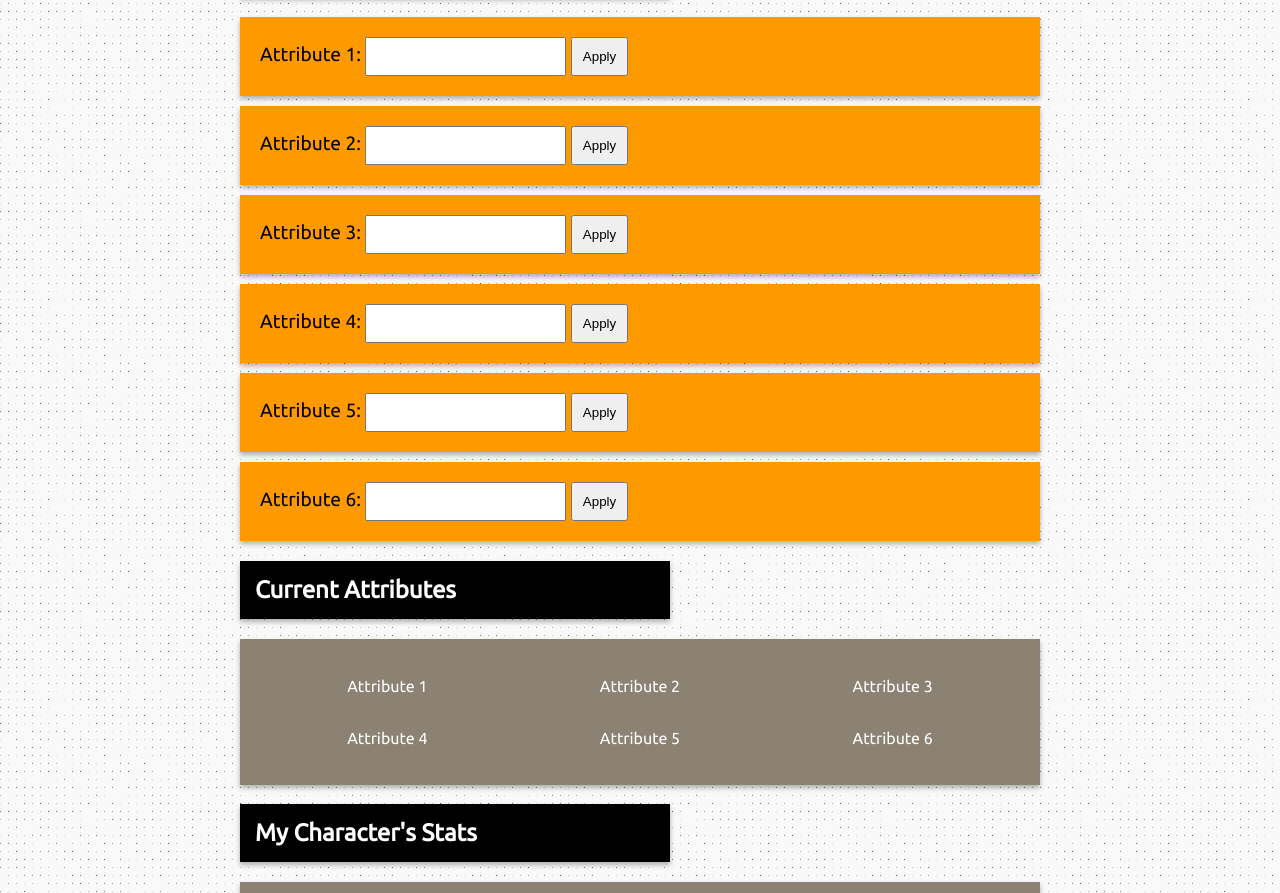
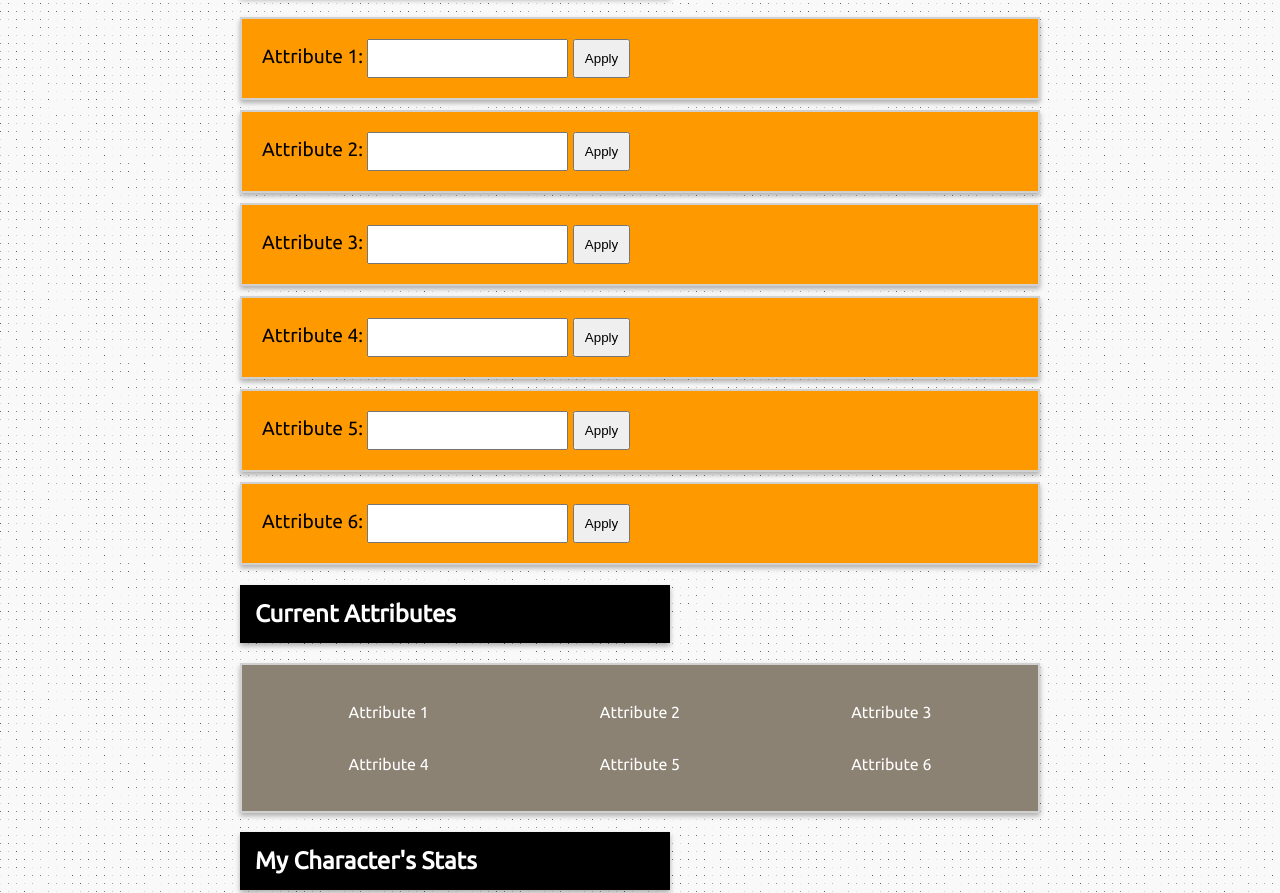
Before and after one commit to Mark-A-Prince/yrpg-web-app, a plain HTML site: page yrpg/index.html in a window 1280 px wide. Shown: the part 181-1074 px from the top of the page. Drawn offline with nearby package versions, Linux system fonts and the light colour scheme; a web font is replaced by a local one.

Commit message:
Update yrpg.css

```diff
--- a/yrpg/css/yrpg.css
+++ b/yrpg/css/yrpg.css
@@ -21,7 +21,7 @@ h2{color: white;
            max-width: 800px;}
 
 form{background: #ff9900;
-     border-width: 0px;
+     border-width: 2px;
      border-style: solid;
      border-color: #d1d1d1;
      padding: 20px;
@@ -36,7 +36,7 @@ button{padding: 10px;}
 
 #displayStats, #characterStats{color: white;
                                background-color: #8c8273;
-                               border-width: 0px;
+                               border-width: 2px;
                                border-style: solid;
                                border-color: #d1d1d1;
                                padding: 20px;
```
